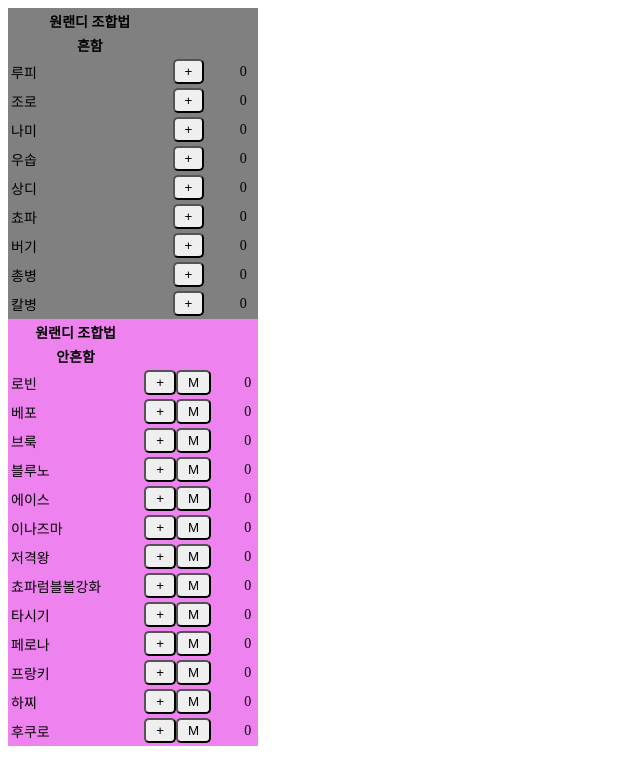
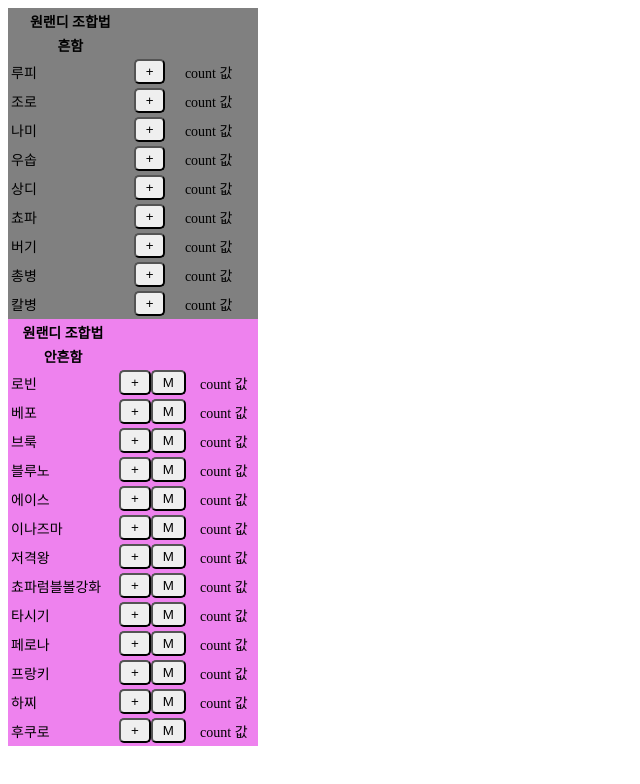
Before and after one commit to PoeySK/ORD, a React (Create React App) app: page / in a window 1280 px wide. Shown: the top 784 px of the page, without its empty margins (0-640 px from the left). Built offline with nearby package versions, Linux system fonts and the light colour scheme.

Commit message:
Refactoring code __221204__

```diff
--- a/src/App.js
+++ b/src/App.js
@@ -1,6 +1,7 @@
-import React, { ReactDOM, useState } from "react";
-import { useSelector } from "react-redux";
-import Units from "./redux/store";
+import React from "react";
+import { useSelector, useDispatch } from "react-redux";
+import store from "./redux/store";
+import { plusButton, rightButton } from "./redux/rootReducer";
 
 const commonUnits = [
   "루피",
@@ -30,222 +31,27 @@ const nonCommonUnits = [
 ];
 
 const App = () => {
-  // const u = useSelector((state) => state);
-  // console.log(u);
-  // console.log("Import 값 : ", Units);
-  const [units, setUnits] = useState([
-    {
-      id: "루피",
-      count: 0,
-    },
-    {
-      id: "조로",
-      count: 0,
-    },
-    {
-      id: "나미",
-      count: 0,
-    },
-    {
-      id: "우솝",
-      count: 0,
-    },
-
-    {
-      id: "상디",
-      count: 0,
-    },
-    {
-      id: "쵸파",
-      count: 0,
-    },
-    {
-      id: "버기",
-      count: 0,
-    },
-    {
-      id: "총병",
-      count: 0,
-    },
-    {
-      id: "칼병",
-      count: 0,
-    },
-    {
-      id: "로빈",
-      count: 0,
-      need: [{ 나미: 1 }, { 상디: 1 }],
-    },
-    {
-      id: "베포",
-      count: 0,
-      need: [{ 쵸파: 1 }, { 루피: 1 }],
-    },
-    {
-      id: "브룩",
-      count: 0,
-      need: [{ 조로: 1 }, { 쵸파: 1 }],
-    },
-    {
-      id: "블루노",
-      count: 0,
-      need: [{ 총병: 2 }],
-    },
-    {
-      id: "에이스",
-      count: 0,
-      need: [{ 루피: 1 }, { 상디: 1 }],
-    },
-    {
-      id: "이나즈마",
-      count: 0,
-      need: [{ 상디: 1 }, { 조로: 1 }],
-    },
-    {
-      id: "저격왕",
-      count: 0,
-      need: [{ 우솝: 2 }],
-    },
-    {
-      id: "쵸파럼블볼강화",
-      count: 0,
-      need: [{ 쵸파: 2 }],
-    },
-    {
-      id: "타시기",
-      count: 0,
-      need: [{ 칼병: 1 }, { 총병: 1 }],
-    },
-    {
-      id: "페로나",
-      count: 0,
-      need: [{ 버기: 1 }, { 나미: 1 }],
-    },
-    {
-      id: "프랑키",
-      count: 0,
-      need: [{ 우솝: 1 }, { 루피: 1 }],
-    },
-    {
-      id: "하찌",
-      count: 0,
-      need: [{ 총병: 1 }, { 나미: 1 }],
-    },
-    {
-      id: "후쿠로",
-      count: 0,
-      need: [{ 칼병: 2 }],
-    },
-  ]);
-
-  const unitPlus = () => {};
+  const getUnits = useSelector((state) => state);
+  console.log(getUnits);
+  const dispatch = useDispatch();
 
   const onClickButtonPlus = (e) => {
-    let newUnits = units.map((unit) => {
-      if (unit.id === e.target.id) {
-        return {
-          ...unit,
-          count: unit.count + 1,
-        };
-      } else {
-        return unit;
-      }
-    });
-    setUnits(newUnits);
+    e.preventDefault();
+    dispatch(plusButton());
+    console.log("Plus 후 : ", getUnits);
   };
 
   const onClickButtonMake = (e) => {
-    let saveUnits = [];
-    // temp unit 객체
-    let insufficientUnit = "";
-    let result = false;
-    let newUnits = units.map((unit) => {
-      if (unit.id === e.target.id) {
-        console.log(unit.need);
-        let needLength = 0;
-        for (let i = 0; i < unit.need.length; i++) {
-          const len = Object.entries(unit.need[i]).map((m) => {
-            needLength += m[1];
-          });
-        }
-
-        let trueCounting = 0;
-        for (let i = 0; i < unit.need.length; i++) {
-          const mapping = Object.entries(unit.need[i]).map((m) => {
-            const find = units.map((tg) => {
-              if (tg.id === m[0]) {
-                if (tg.count >= m[1]) {
-                  saveUnits.push([tg.id, m[1]]);
-                  return (trueCounting += m[1]);
-                } else {
-                  insufficientUnit += tg.id + (m[1] - tg.count) + "개 ";
-
-                  return trueCounting;
-                }
-              } else {
-                return trueCounting;
-              }
-            });
-            return trueCounting;
-          });
-          if (parseInt(mapping) === needLength) {
-            result = true;
-            break;
-          }
-        }
-
-        if (result) {
-          // 조합 가능
-          console.log("조합 가능");
-          return {
-            ...unit,
-            count: unit.count + 1,
-          };
-        } else {
-          // 조합 불가능
-          console.log("조합 불가능");
-          alert(insufficientUnit + "이(가) 부족합니다.");
-          return unit;
-        }
-      } else {
-        return unit;
-      }
-    });
-
-    // 이전 단계 유닛 제거
-    if (result) {
-      for (let i = 0; i < saveUnits.length; i++) {
-        const reallocate = newUnits.map((unit) => {
-          if (saveUnits[i][0] === unit.id) {
-            return {
-              ...unit,
-              count: unit.count - saveUnits[i][1],
-            };
-          } else {
-            return unit;
-          }
-        });
-        setUnits(reallocate);
-      }
-    }
+    e.preventDefault();
   };
 
   const onClickRightButton = (e) => {
-    let newUnits = units.map((unit) => {
-      if (unit.id === e.target.id) {
-        return {
-          ...unit,
-          count: unit.count - 1 < 0 ? 0 : unit.count - 1,
-        };
-      } else {
-        return unit;
-      }
-    });
-    setUnits(newUnits);
     e.preventDefault();
+    dispatch(rightButton());
+    console.log("right 후 : ", getUnits);
   };
 
-  const probablity = () => {};
+  // const probablity = () => {};
 
   return (
     <>
@@ -256,7 +62,7 @@ const App = () => {
           </thead>
           <tbody>
             <th>흔함</th>
-            {commonUnits.map((name, index) => {
+            {commonUnits.map((name) => {
               return (
                 <tr>
                   <td>{name}</td>
@@ -270,7 +76,7 @@ const App = () => {
                       +
                     </button>
                   </td>
-                  <td>{units[index].count}</td>
+                  <td>count 값</td>
                 </tr>
               );
             })}
@@ -303,7 +109,7 @@ const App = () => {
                       M
                     </button>
                   </td>
-                  <td>{units[index + commonUnits.length].count}</td>
+                  <td>count 값</td>
                 </tr>
               );
             })}
--- a/src/redux/rootReducer.js
+++ b/src/redux/rootReducer.js
@@ -1,3 +1,7 @@
+export const PLUS = "PLUS";
+export const MAKE = "MAKE";
+export const RIGHT = "RIGHT";
+
 const initialState = {
   루피: {
     count: 0,
@@ -89,8 +93,38 @@ const initialState = {
   },
 };
 
+export const plusButton = () => ({
+  type: PLUS,
+});
+
+export const makeButton = () => ({
+  type: MAKE,
+});
+
+export const rightButton = () => ({
+  type: RIGHT,
+});
+
 const rootReducer = (state = initialState, action) => {
-  return state;
+  switch (action.type) {
+    case PLUS:
+      console.log(action);
+      return {
+        ...state,
+        count: action.count + 1,
+      };
+    case MAKE:
+      return {
+        ...state,
+      };
+    case RIGHT:
+      return {
+        ...state,
+        count: action.count - 1,
+      };
+    default:
+      return state;
+  }
 };
 
 export default rootReducer;
```
